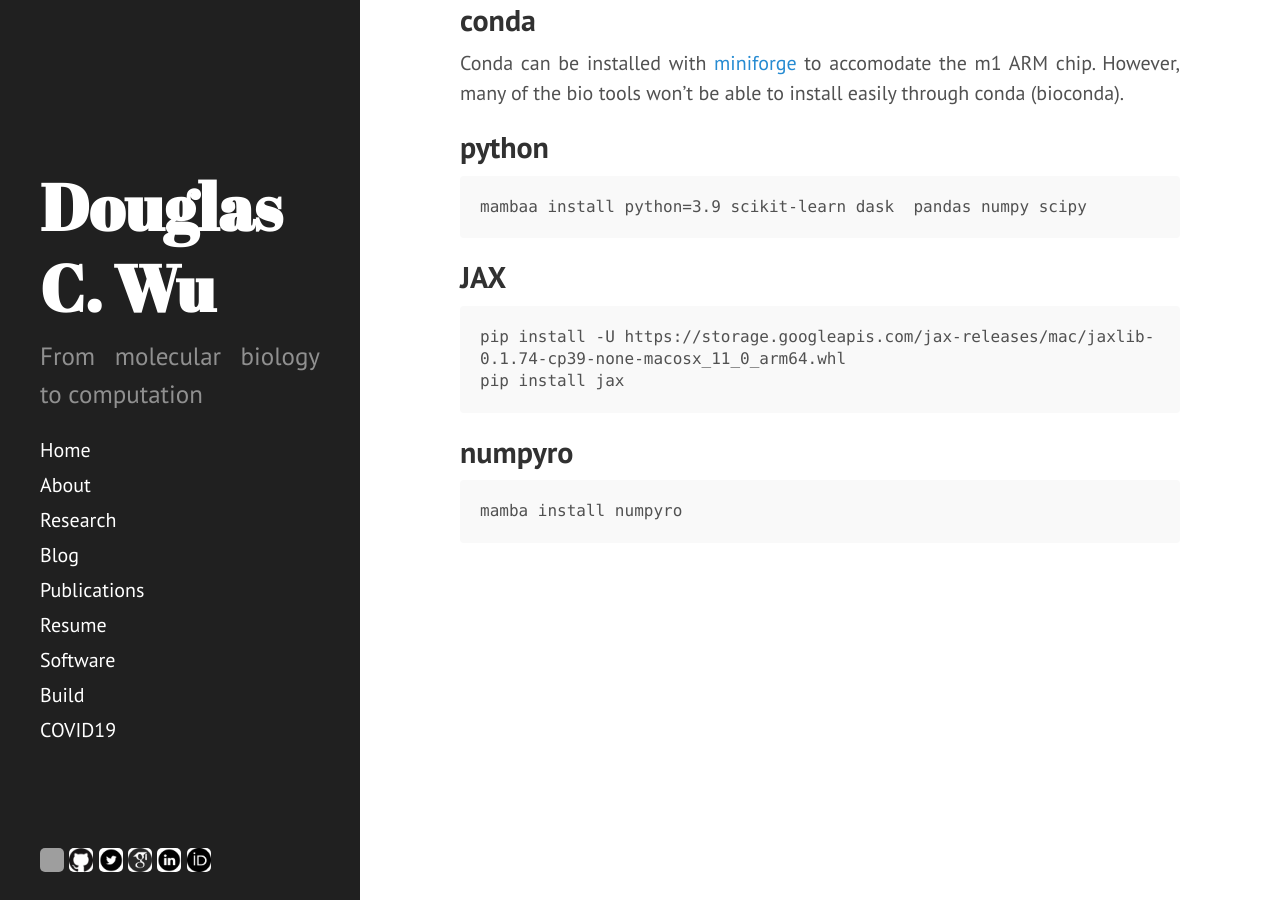
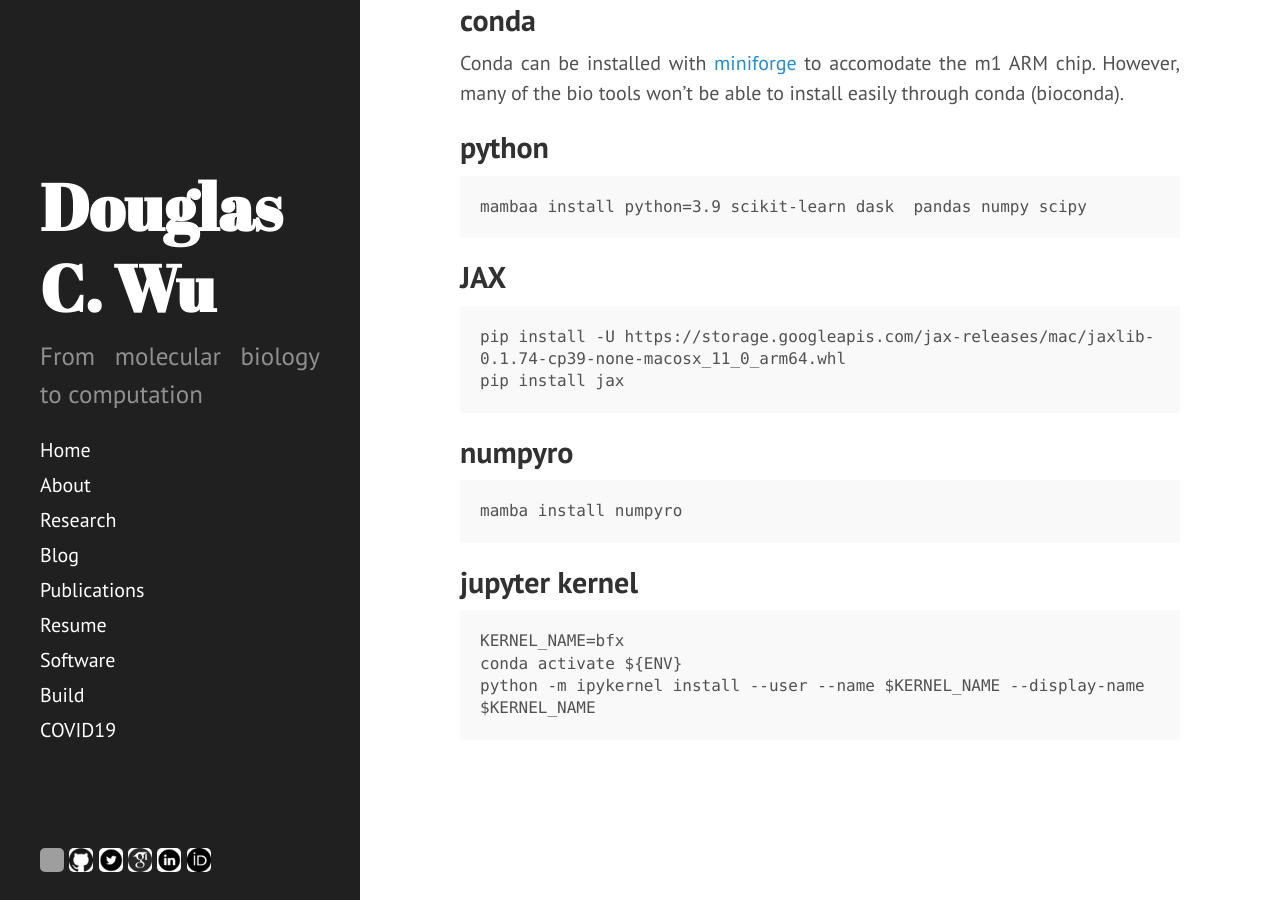
Before and after one commit to wckdouglas/wckdouglas.github.io, a Jekyll site: the page built from _pages/build.md, in a window 1280 px wide and 900 px high, scrolled down 8385 px. Built offline with Jekyll 4.4.1, drawn with Linux system fonts in a browser that asks for light colours; grey boxes are pictures that could not be loaded.

Commit message:
added jpyter kernel

````diff
--- a/_pages/build.md
+++ b/_pages/build.md
@@ -349,3 +349,12 @@ pip install jax
 ```
 mamba install numpyro
 ```
+
+
+## jupyter kernel ##
+
+```
+KERNEL_NAME=bfx
+conda activate ${ENV}
+python -m ipykernel install --user --name $KERNEL_NAME --display-name $KERNEL_NAME
+```
````
